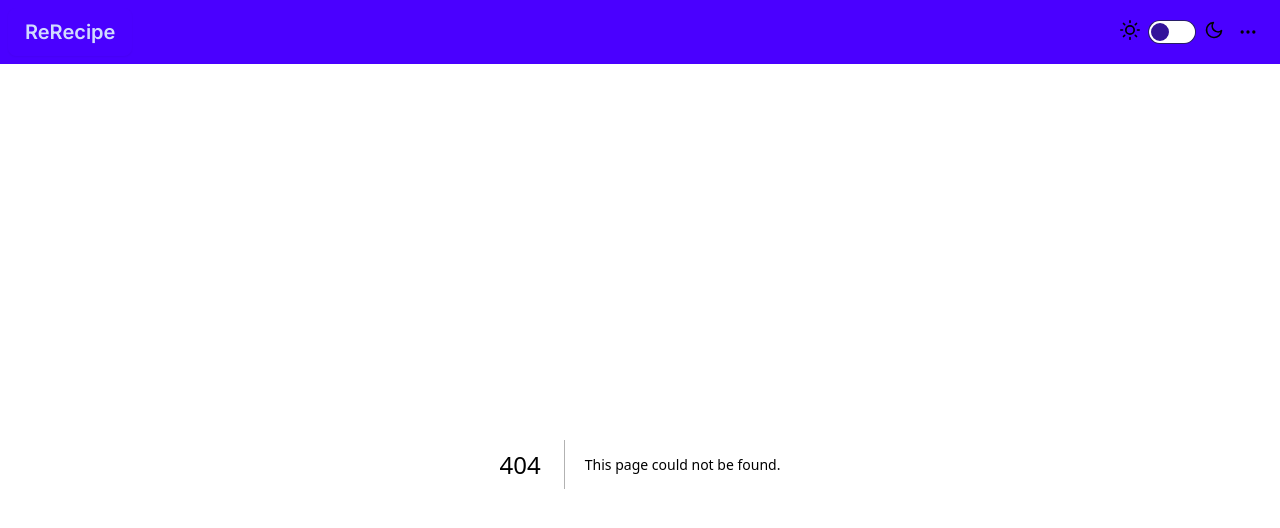
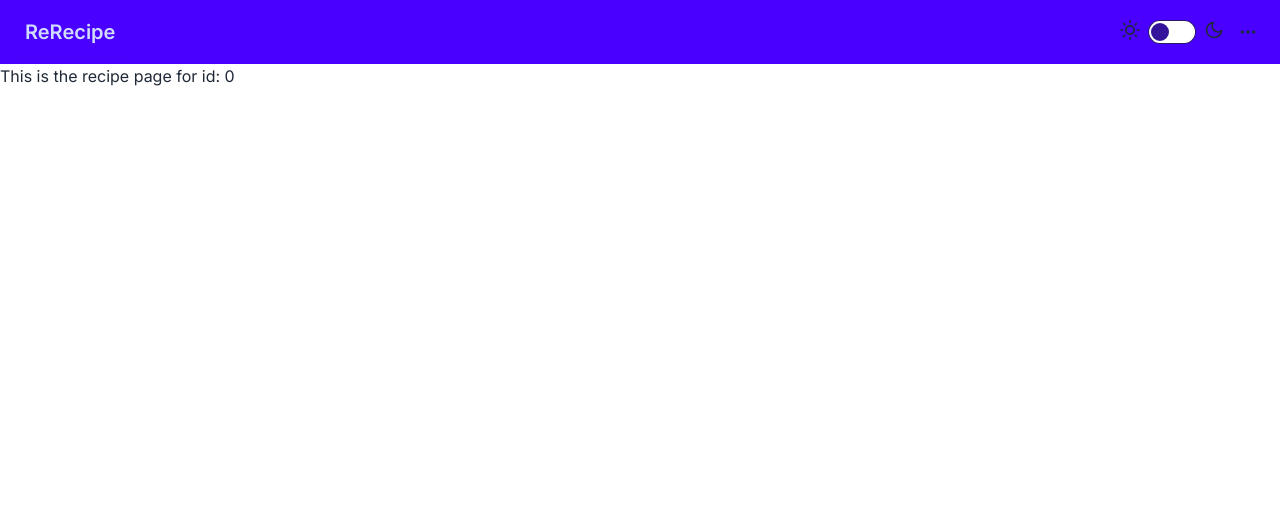
Before and after one commit to TakabayaP/programmable-cooking, a Next.js app in the folder frontend/: page /recipies/0 in a window 1280 px wide. Before the commit this address had no page. Shown: the top 528 px of the page. Built offline with nearby package versions, Linux system fonts and the light colour scheme.

Commit message:
add: recipe page

```diff
--- /dev/null
+++ b/frontend/app/recipies/[id]/page.tsx
@@ -0,0 +1,9 @@
+import React from 'react';
+
+export default function Recipe({ params }: { params: { id: string } }) {
+    return (
+        <div>
+            This is the recipe page for id: {params.id}
+        </div>
+    );
+};
--- a/frontend/app/ui/recipe-card.tsx
+++ b/frontend/app/ui/recipe-card.tsx
@@ -3,7 +3,7 @@ import {Recipe} from "@/app/lib/definition";
 
 export function RecipeCard({recipe}: {recipe: Recipe}){
     return (
-        <Link href={`/recipe/${recipe.id}`} className="card card-compact w-full bg-base-100 shadow-xl">
+        <Link href={`/recipies/${recipe.id}`} className="card card-compact w-full h-full bg-base-100 shadow-xl">
             <figure><img src={recipe.image.src} alt={recipe.image.alt} /></figure>
             <div className="card-body m-4">
                 <h2 className="card-title">{recipe.title}</h2>
```
